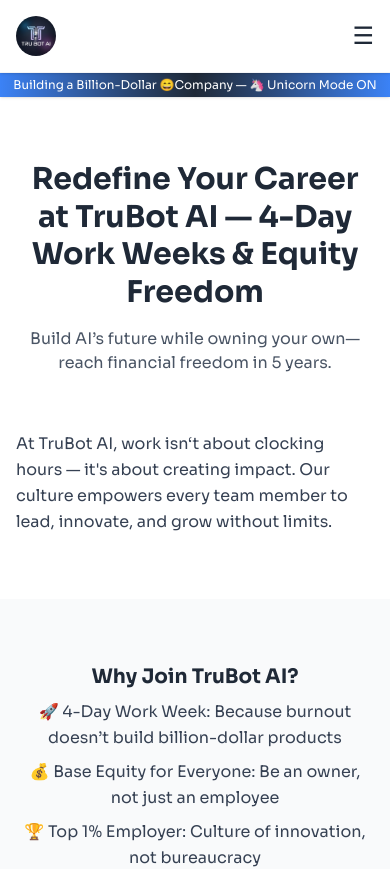
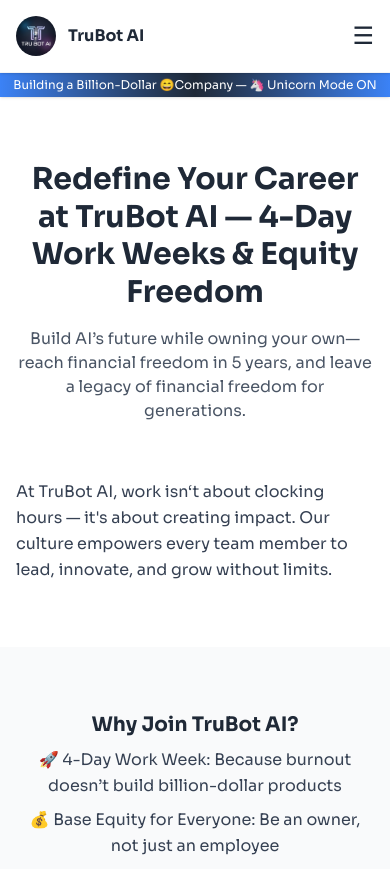
Before and after one commit to trubotai/trubot_ai_web, a Next.js app: page /work-culture in a window 390 px wide. Shown: the top 869 px of the page. Built offline with nearby package versions, Linux system fonts and the light colour scheme.

Commit message:
fix content

```diff
--- a/app/ui/components/Header.tsx
+++ b/app/ui/components/Header.tsx
@@ -24,7 +24,7 @@ const Header = () => {
             height={40}
             priority
           />
-          <span className="text-lg font-bold text-navy hidden sm:inline">
+          <span className="text-base sm:text-lg font-bold text-navy">
             TruBot AI
           </span>
         </Link>
--- a/app/work-culture/page.tsx
+++ b/app/work-culture/page.tsx
@@ -18,7 +18,7 @@ const Page = () => {
       <PageLayout className="flex flex-col items-center justify-center animate-fade-slide-up">
         <SectionHeader
           title="Redefine Your Career at TruBot AI — 4-Day Work Weeks & Equity Freedom"
-          subtitle="Build AI’s future while owning your own—reach financial freedom in 5 years."
+          subtitle="Build AI’s future while owning your own—reach financial freedom in 5 years, and leave a legacy of financial freedom for generations."
         />
         <p className="text-gray-700 max-w-2xl mt-4 leading-relaxed">
           At TruBot AI, work isn&lsquo;t about clocking hours — it&apos;s about
```
